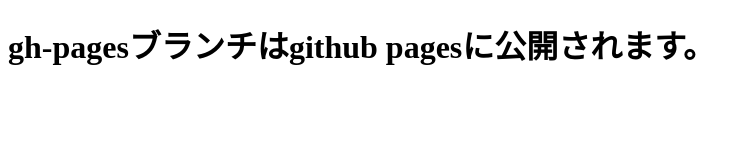
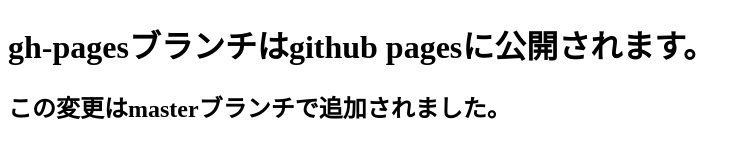
Before and after one commit to exmattary/git-study-remote, a plain HTML site: page index.html in a window 1280 px wide. Shown: the whole page, without its empty margins (0-750 px from the left). Drawn offline with Linux system fonts and the light colour scheme.

Commit message:
3回目の更新です。

```diff
--- a/index.html
+++ b/index.html
@@ -7,6 +7,6 @@
 </head>
 <body>
   <h1>gh-pagesブランチはgithub pagesに公開されます。</h1>
-
+  <h2>この変更はmasterブランチで追加されました。</h2>
 </body>
 </html>
```
